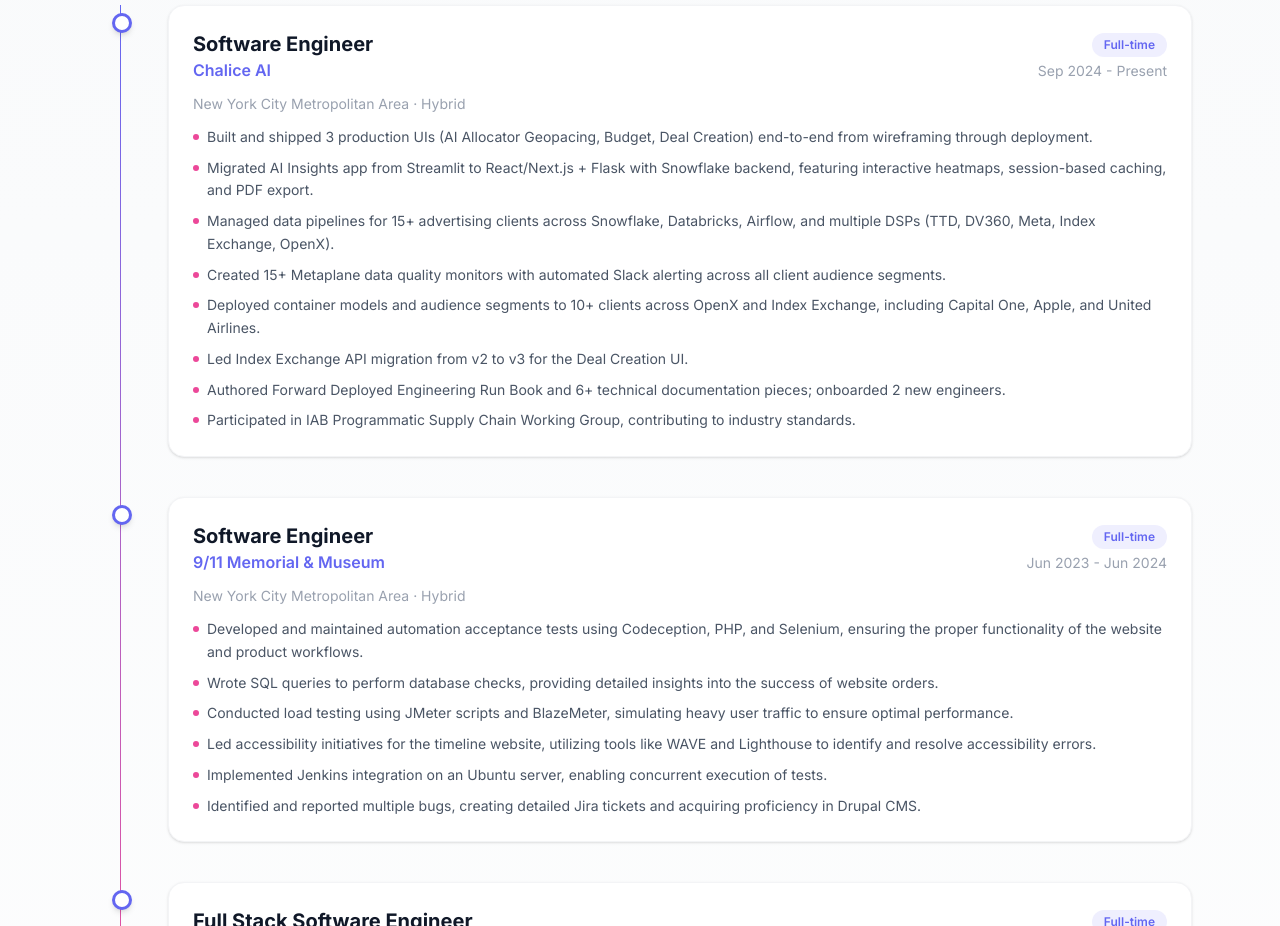
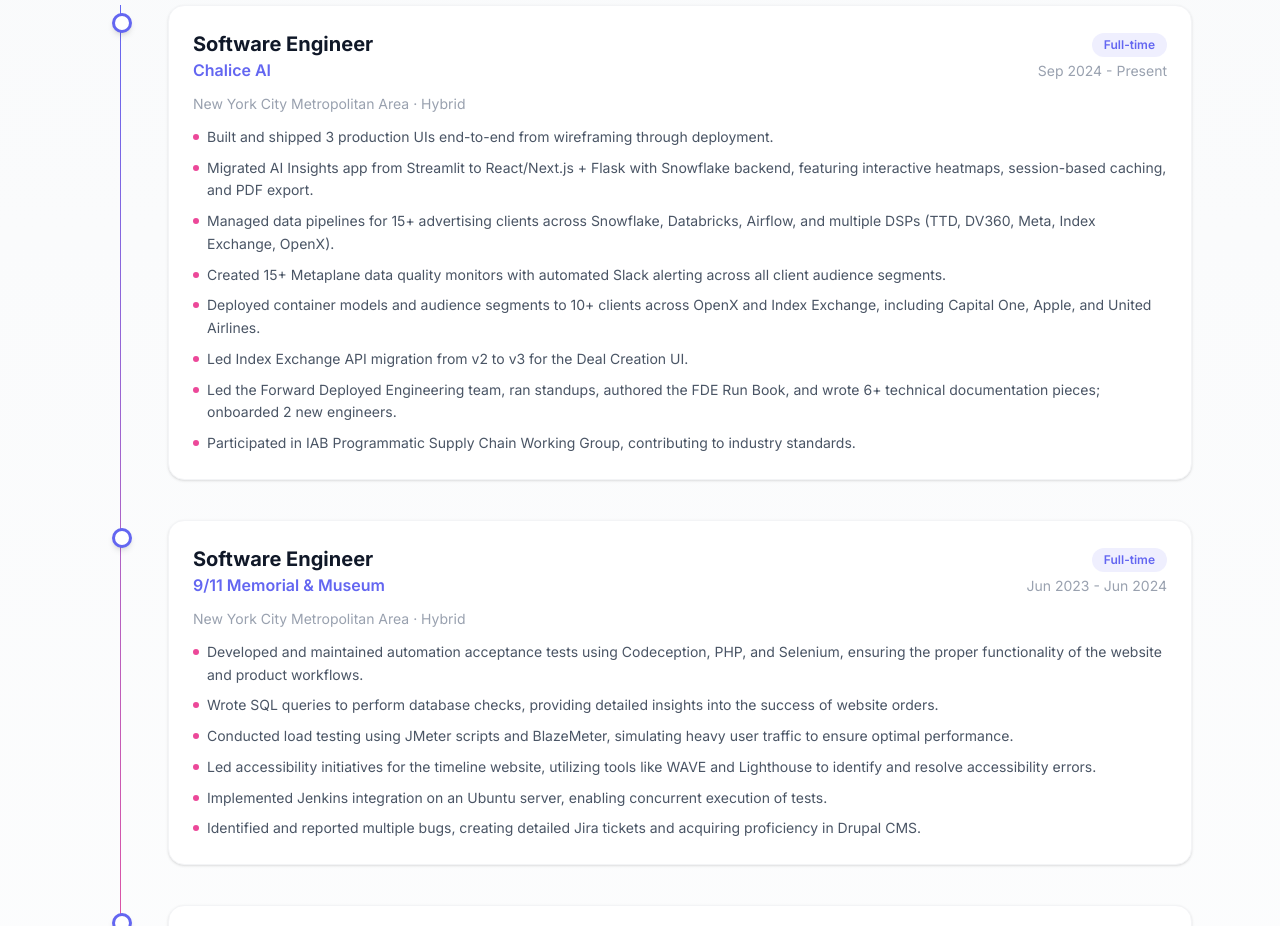
Before and after one commit to wongjessica/wongjessica.github.io, a React (Vite) app: page / in a window 1280 px wide. Shown: the part 1600-2526 px from the top of the page. Built offline with nearby package versions, Linux system fonts and the light colour scheme.

Commit message:
Remove product names from Chalice bullets and add FDE team lead detail

```diff
--- a/src/data/content.js
+++ b/src/data/content.js
@@ -16,13 +16,13 @@
     period: "Sep 2024 - Present",
     location: "New York City Metropolitan Area · Hybrid",
     description: [
-      "Built and shipped 3 production UIs (AI Allocator Geopacing, Budget, Deal Creation) end-to-end from wireframing through deployment.",
+      "Built and shipped 3 production UIs end-to-end from wireframing through deployment.",
       "Migrated AI Insights app from Streamlit to React/Next.js + Flask with Snowflake backend, featuring interactive heatmaps, session-based caching, and PDF export.",
       "Managed data pipelines for 15+ advertising clients across Snowflake, Databricks, Airflow, and multiple DSPs (TTD, DV360, Meta, Index Exchange, OpenX).",
       "Created 15+ Metaplane data quality monitors with automated Slack alerting across all client audience segments.",
       "Deployed container models and audience segments to 10+ clients across OpenX and Index Exchange, including Capital One, Apple, and United Airlines.",
       "Led Index Exchange API migration from v2 to v3 for the Deal Creation UI.",
-      "Authored Forward Deployed Engineering Run Book and 6+ technical documentation pieces; onboarded 2 new engineers.",
+      "Led the Forward Deployed Engineering team, ran standups, authored the FDE Run Book, and wrote 6+ technical documentation pieces; onboarded 2 new engineers.",
       "Participated in IAB Programmatic Supply Chain Working Group, contributing to industry standards.",
     ],
   },
```
